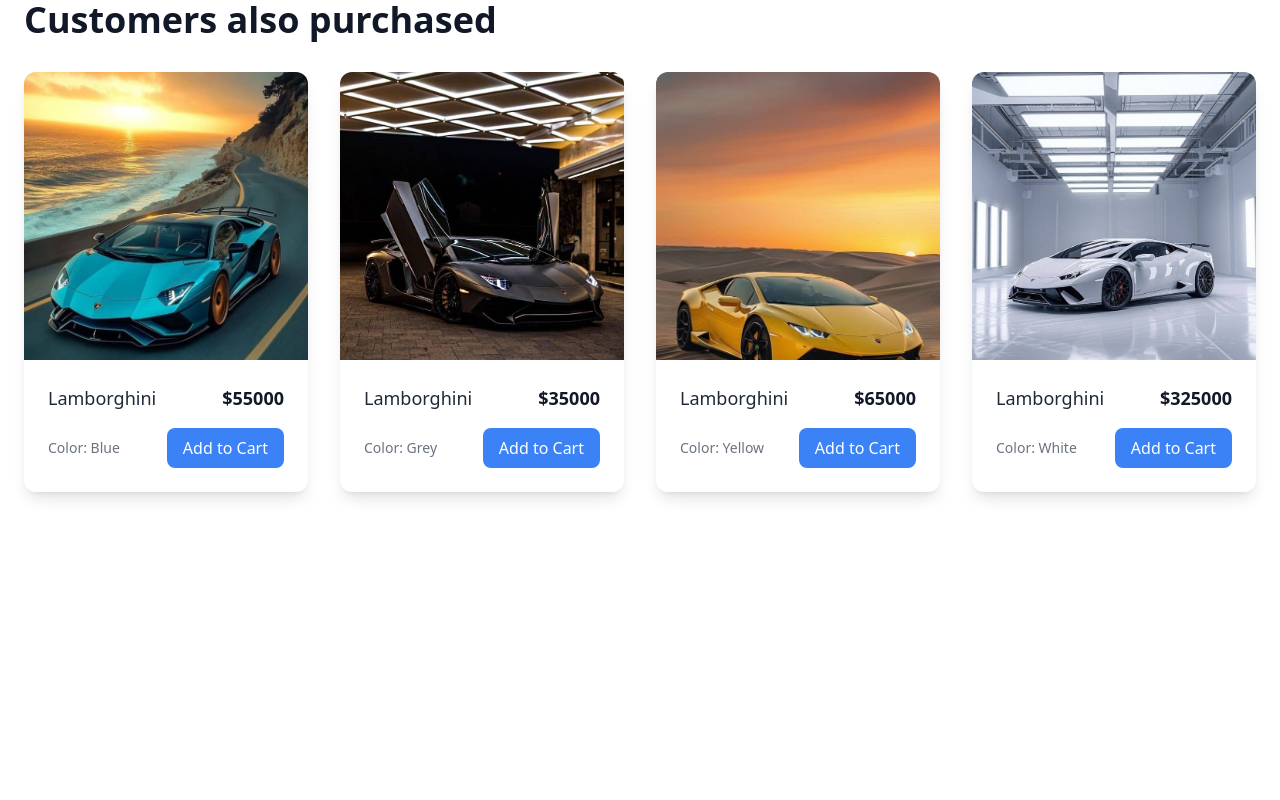
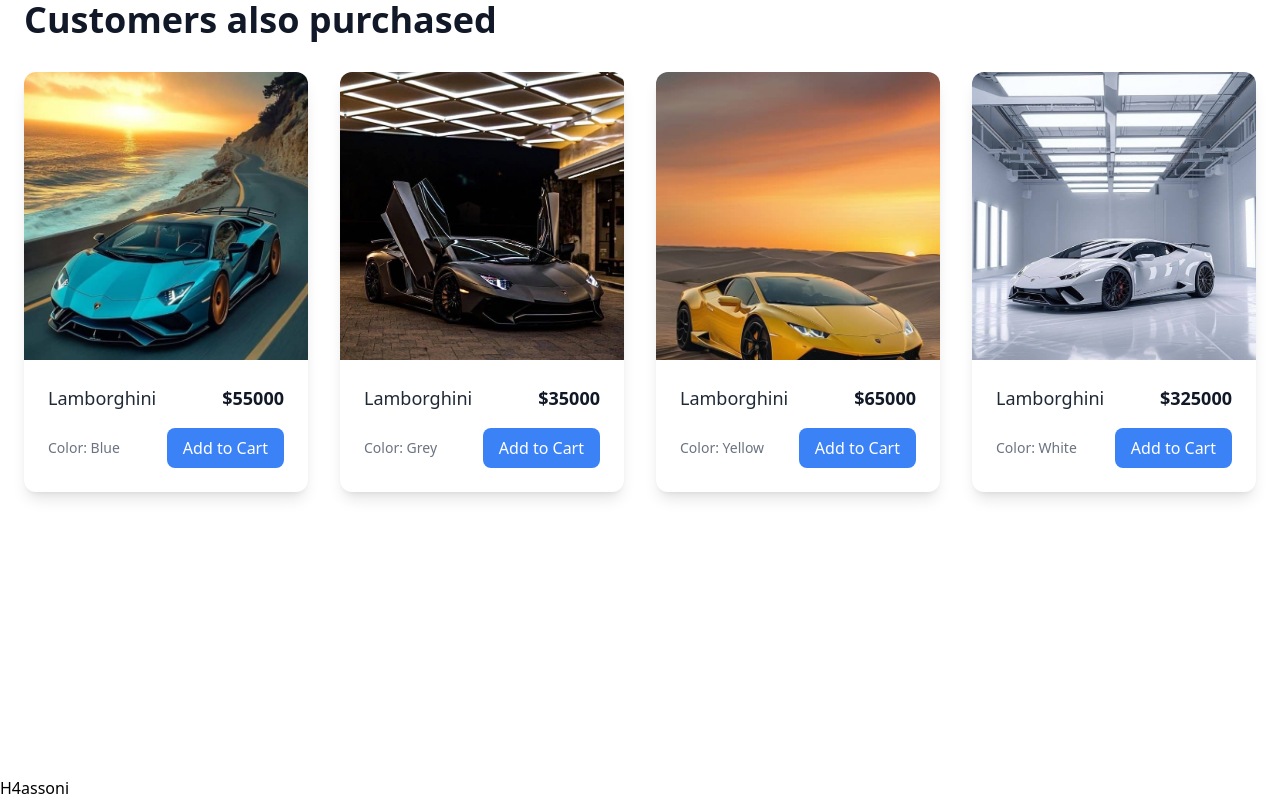
Before and after one commit to SadaqElmi/Github-Team, a React (Vite) app: page / in a window 1280 px wide. Shown: the part 1596-2396 px from the top of the page. Before the commit the page ends 2372 px from the top, so only its background shows below. Built offline with nearby package versions, Linux system fonts and the light colour scheme.

Commit message:
Creteated my own new component

```diff
--- a/src/Pages/Home.jsx
+++ b/src/Pages/Home.jsx
@@ -3,6 +3,7 @@
 import Faruq from "../components/Faruq";
 import HeroSection from "../HeroSection/Herosection";
 import Mohamed from "../components/Mohamed";
+import H4assoni from "../components/H4assoni";
 
 const Home = () => {
   return (
@@ -11,6 +12,7 @@
       <Mohamed />
       <Afnan />
       <Faruq />
+      <H4assoni />
     </div>
   );
 };
--- /dev/null
+++ b/src/components/H4assoni.jsx
@@ -0,0 +1,7 @@
+import React from "react";
+
+const H4assoni = () => {
+  return <div>H4assoni</div>;
+};
+
+export default H4assoni;
```
